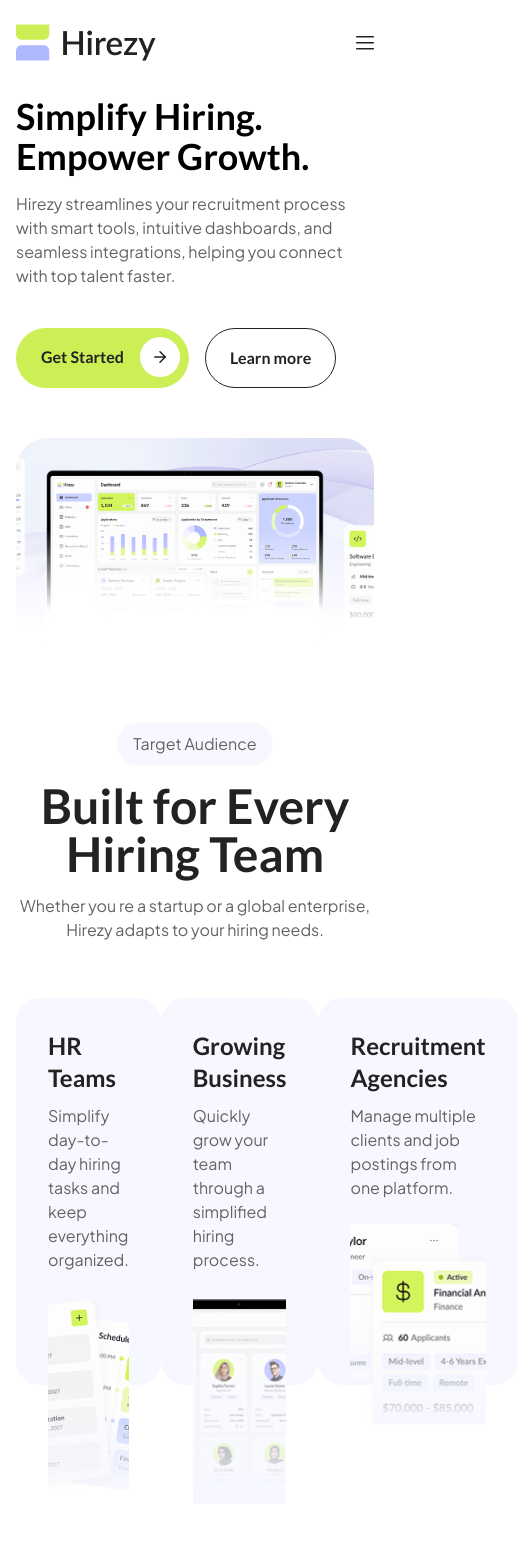
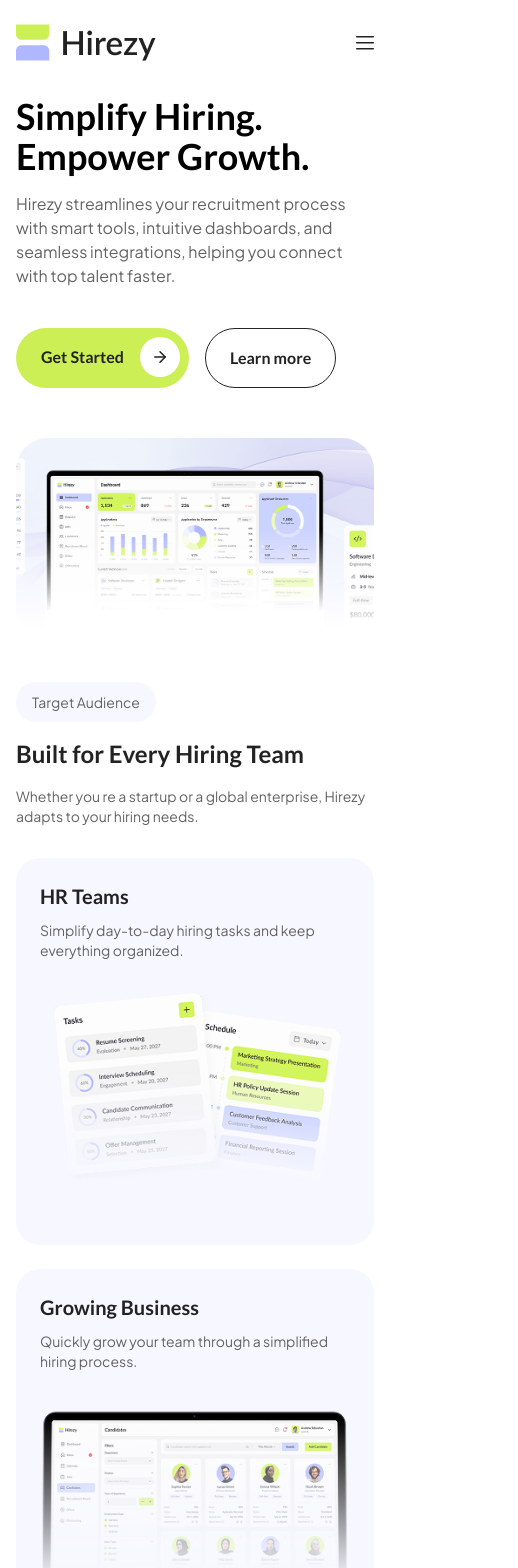
Before and after one commit to Bernardowert/project-hirezy, a Next.js app: page / in a window 390 px wide. Shown: the top 1568 px of the page, 518 px wide, since content can reach past the window. Before the commit the page ends 1504 px from the top, so only its background shows below. Built offline with nearby package versions, Linux system fonts and the light colour scheme.

Commit message:
finalização do responsivo da section audience e componentes responsivos

```diff
--- a/app/globals.css
+++ b/app/globals.css
@@ -34,6 +34,16 @@ button{
   cursor: pointer !important;
 }
 
-body {
-  background: var(--background);
+
+
+@media(max-width:1280px){
+   html{
+     font-size: 78%;
+   }
 }
+
+@media(max-width:991px){
+   html{
+     font-size: 100%;
+   }
+}
--- a/components/cardAudience/index.tsx
+++ b/components/cardAudience/index.tsx
@@ -11,16 +11,16 @@ interface CardAudienceProps{
 
 export function CardAudience({title, description, imageSrc, imageAlt}:CardAudienceProps){
     return(
-        <div className="w-full max-w-105 h-96.75 bg-blue-300 rounded-3xl p-8">
-            <div className="mb-6 space-y-2.5">
-             <h3 className="font-lato font-semibold text-2xl text-black-500">{title}</h3>
-             <p className="text-grey-500">{description}</p>
+        <div className="w-full h-96.75 bg-blue-300 rounded-3xl p-6 laptop:p-8">
+            <div className="mb-6 space-y-2.5 text-left tablet:text-center laptop:text-left">
+             <h3 className="font-lato font-semibold text-xl tablet:text-2xl text-black-500">{title}</h3>
+             <p className="text-sm tablet:text-base text-grey-500">{description}</p>
             </div>
                 <Image
                     src={imageSrc}
                     alt={imageAlt}
                     title={imageAlt}
-                    className="w-full h-52 object-cover"
+                    className="w-full h-52 object-contain laptop:object-cover"
                     draggable={false}
                  />
         </div>
--- a/components/sections/home/audience/areaCards.tsx
+++ b/components/sections/home/audience/areaCards.tsx
@@ -30,7 +30,7 @@ const cards = [
 
 export function AreaCards(){
     return(
-        <div className="flex items-center justify-between mt-14">
+        <div className="flex items-center laptop:gap-10 gap-6 flex-col laptop:flex-row justify-between mt-8 tablet:mt-14">
              {
                 cards.map(({title,description,imageSrc,imageAlt},index) =>(
                     <CardAudience key={`${index} + ${title}`} title={title} description={description} imageSrc={imageSrc} imageAlt={imageAlt}/>
--- a/components/sections/home/audience/index.tsx
+++ b/components/sections/home/audience/index.tsx
@@ -5,7 +5,7 @@ import { AreaCards } from "./areaCards";
 
 export function SectionAudience(){
     return(
-        <section className="py-20">
+        <section className="pt-10 pb-20 laptop:py-20">
             <ContainerGRID>
                      <TitleSection subtitle="Target Audience" title="Built for Every Hiring Team" description="Whether you re a startup or a global enterprise, Hirezy adapts to your hiring needs."/>
                      <AreaCards/>
--- a/components/subtitle/index.tsx
+++ b/components/subtitle/index.tsx
@@ -2,6 +2,6 @@ import { ReactNode } from "react";
 
 export function Subtitle({children}:{children:ReactNode}){
     return(
-        <span className="inline-block py-2.5 px-4 text-grey-500 rounded-3xl bg-blue-300">{children}</span>
+        <span className="inline-block text-sm tablet:text-base py-2.5 px-4 text-grey-500 rounded-3xl bg-blue-300">{children}</span>
     )
 }
--- a/components/titleSection/index.tsx
+++ b/components/titleSection/index.tsx
@@ -8,10 +8,10 @@ interface TitleSectionProps{
 
 export function TitleSection({subtitle, title, description}:TitleSectionProps){
     return(
-         <div className="text-center space-y-4">
+         <div className="text-left tablet:text-center space-y-4">
             <Subtitle>{subtitle}</Subtitle>
-            <h2 className="font-lato font-semibold text-5xl text-black-500">{title}</h2>
-            <p className="text-grey-500">{description}</p>
+            <h2 className="font-lato font-semibold text-2xl tablet:text-5xl text-black-500">{title}</h2>
+            <p className="text-sm tablet:text-base text-grey-500">{description}</p>
          </div>
     )
 }
```
